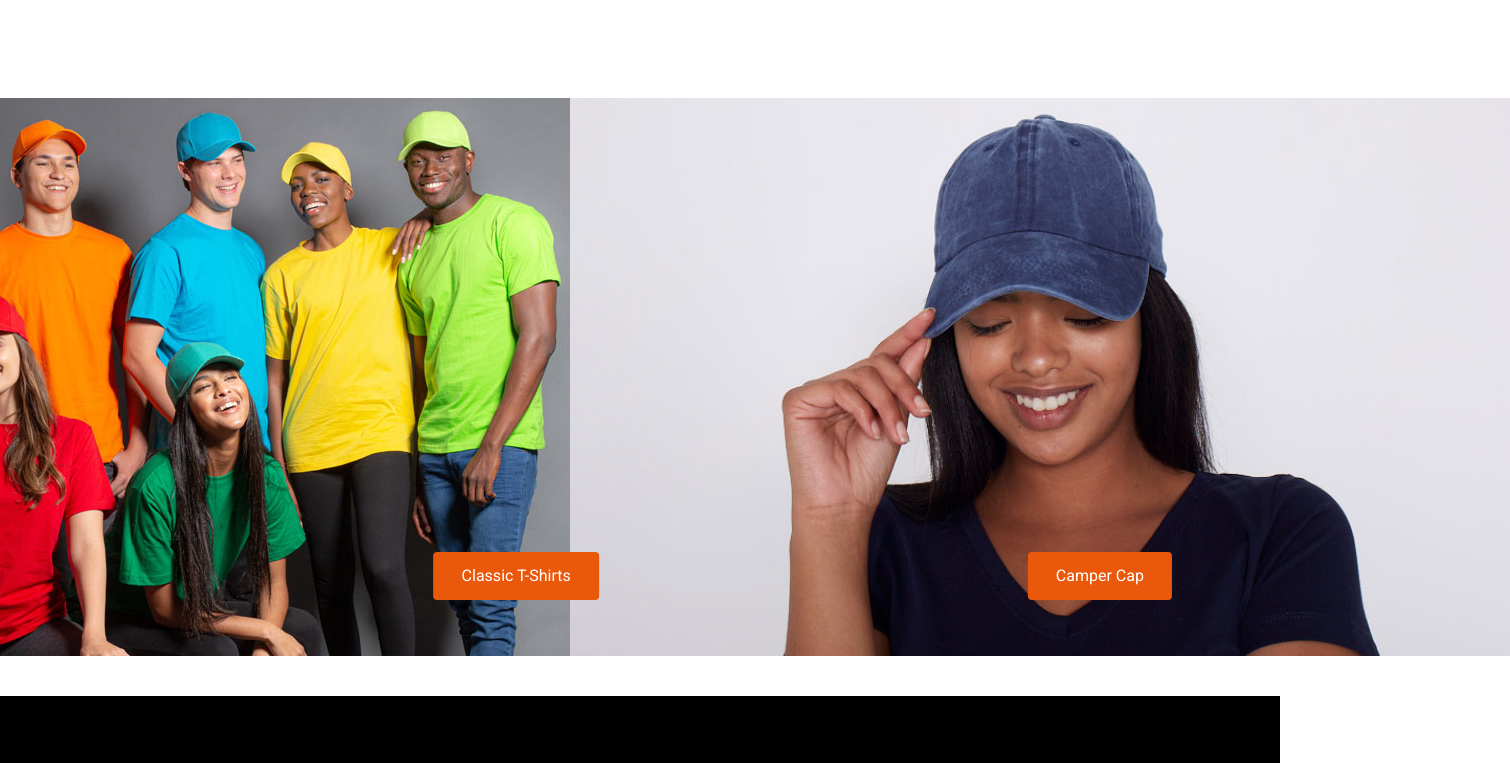
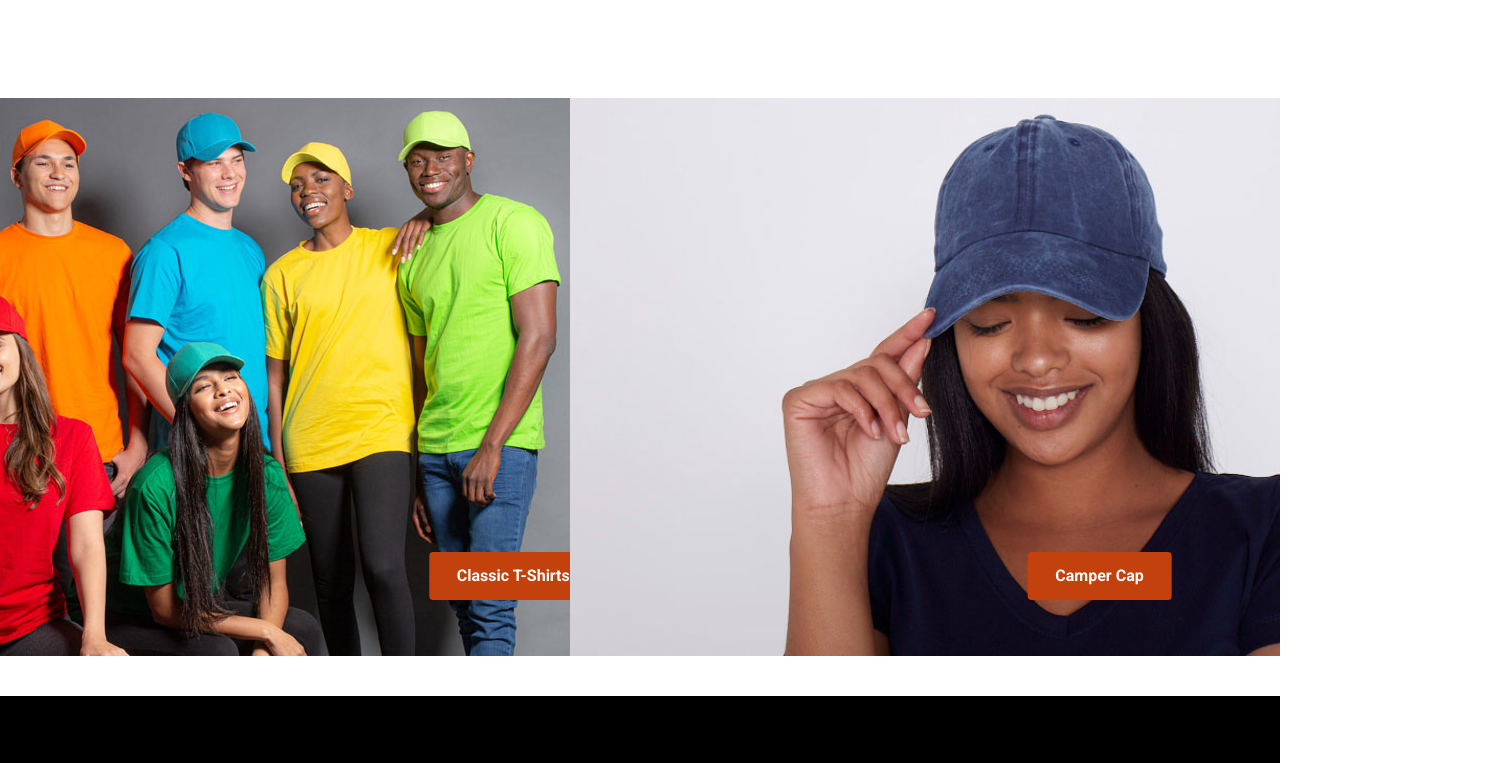
Before and after one commit to Codeeza/Codeeza-build, a Next.js app: page / in a window 1280 px wide. Shown: the part 1077-1840 px from the top of the page, 1510 px wide, since content can reach past the window. Built offline with nearby package versions, Linux system fonts and the light colour scheme.

Commit message:
(2)Commit'UI%

```diff
--- a/components/CustomContainer/CustomContainer.js
+++ b/components/CustomContainer/CustomContainer.js
@@ -4,27 +4,27 @@ import Image from "next/image";
 const CustomContainer = () => {
   return (
     <section className="bg-white">
-      <div className="flex justify-center mb-10 relative">
+      <div className="flex justify-center mb-10 relative overflow-hidden group">
         <Image
           src="/ClassicTShirts.jpg"
           alt="Classic T-Shirts"
-          // layout="responsive"
           width={900}
           height={900}
-          className="object-cover w-full"
-        />
-        <button className="absolute bottom-14 left transform -translate-x-3/4 bg-orange-600 text-white px-7 py-3 rounded">
+          className="object-cover w-full transform transition-transform duration-200 ease-in-out hover:scale-125"
+          />
+        <button className="absolute bottom-14 left transition-transform duration-300
+         ease-linear group-hover:scale-125 -translate-x-3/4 bg-orange-700 text-white px-7 py-3 rounded font-bold">
           Classic T-Shirts
         </button>
         <Image
           src="/CamperCap.jpg"
           alt="Camper Caps"
-          // layout="responsive"
           width={900}
           height={900}
-          className="object-cover w-full"
-        />
-        <button className="absolute bottom-14 right-0 transform -translate-x-3/4 bg-orange-600 text-white px-7 py-3 rounded">
+          className="object-cover w-full transform transition-transform duration-200 ease-in-out hover:scale-110"
+          />
+        <button className="absolute bottom-14 right-0 transition-transform duration-300
+         ease-linear group-hover:scale-125 -translate-x-3/4 bg-orange-700 text-white px-7 py-3 rounded font-bold">
           Camper Cap
         </button>
       </div>
```
